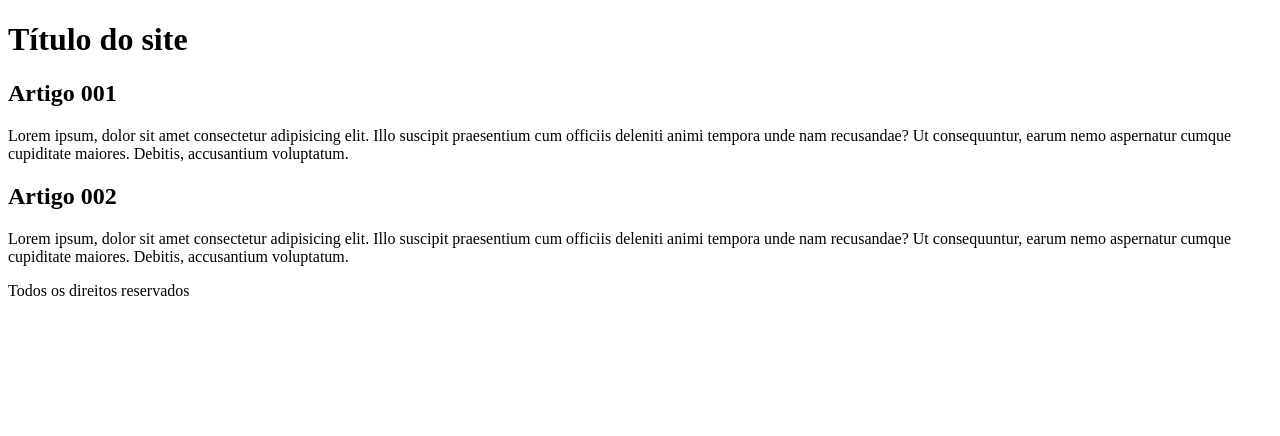
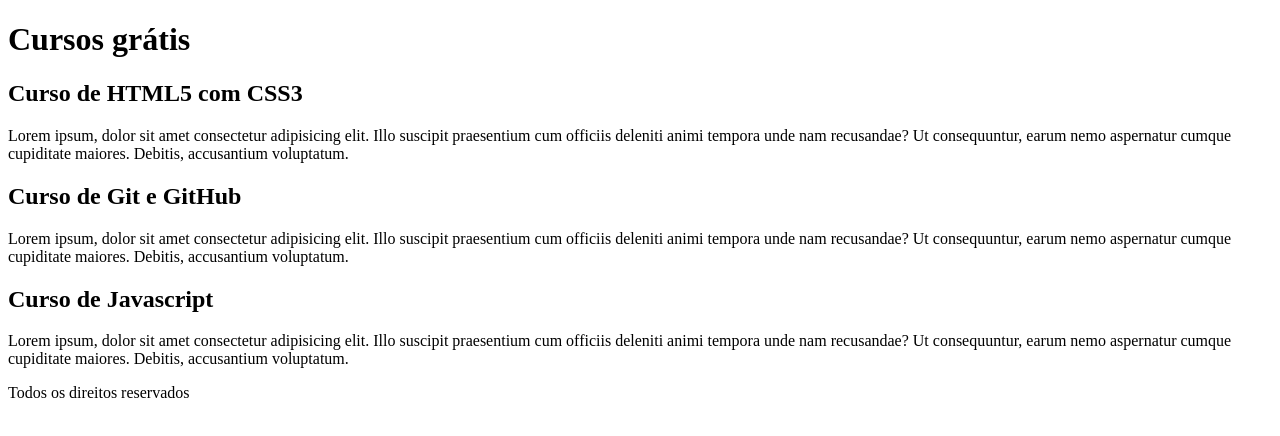
Before and after one commit to mpflo/projeto-site, a plain HTML site: page index.html in a window 1280 px wide. Drawn offline with Linux system fonts and the light colour scheme.

```diff
--- a/index.html
+++ b/index.html
@@ -9,17 +9,22 @@
 <body>
     <main>
         <header>
-            <h1>Título do site</h1>
+            <h1>Cursos grátis</h1>
         </header>
     </main>
 
     <article>
-        <h2>Artigo 001</h2>
+        <h2>Curso de HTML5 com CSS3</h2>
         <p>Lorem ipsum, dolor sit amet consectetur adipisicing elit. Illo suscipit praesentium cum officiis deleniti animi tempora unde nam recusandae? Ut consequuntur, earum nemo aspernatur cumque cupiditate maiores. Debitis, accusantium voluptatum.</p>
     </article>
 
     <article>
-        <h2>Artigo 002</h2>
+        <h2>Curso de Git e GitHub</h2>
+        <p>Lorem ipsum, dolor sit amet consectetur adipisicing elit. Illo suscipit praesentium cum officiis deleniti animi tempora unde nam recusandae? Ut consequuntur, earum nemo aspernatur cumque cupiditate maiores. Debitis, accusantium voluptatum.</p>
+    </article>
+
+    <article>
+        <h2>Curso de Javascript</h2>
         <p>Lorem ipsum, dolor sit amet consectetur adipisicing elit. Illo suscipit praesentium cum officiis deleniti animi tempora unde nam recusandae? Ut consequuntur, earum nemo aspernatur cumque cupiditate maiores. Debitis, accusantium voluptatum.</p>
     </article>
 
```
